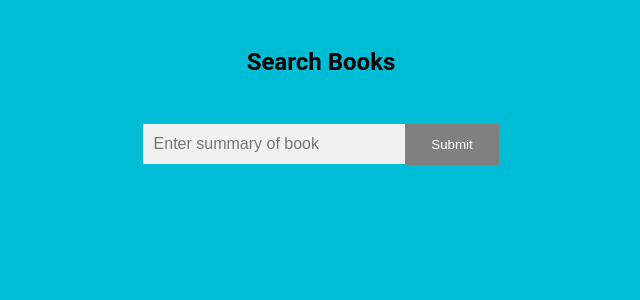
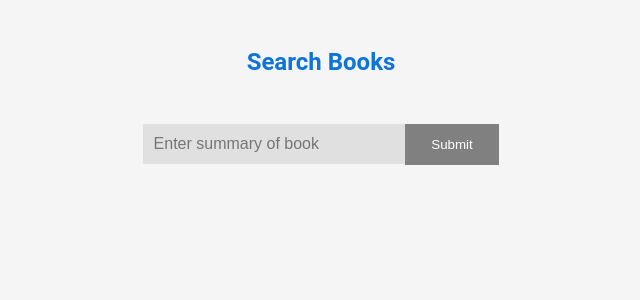
Before and after one commit to KA-32/course-books, a React (Create React App) app: page / in a window 1280 px wide. Shown: the top 300 px of the page, without its empty margins (319-959 px from the left). Built offline with nearby package versions, Linux system fonts and the light colour scheme.

Commit message:
minor UI improvements.

```diff
--- a/src/App.css
+++ b/src/App.css
@@ -2,7 +2,7 @@ body {
   margin: 0;
   padding: 0;
   font-family: "Roboto", sans-serif;
-  background-color: #00bcd4;
+  background-color: whitesmoke;
 }
 
 .main-container {
@@ -10,8 +10,12 @@ body {
   justify-content: center;
   flex-wrap: wrap;
   margin-bottom: 60px;
+  max-width: 1280px;
+  margin-left: auto;
+  margin-right: auto;
 }
 
 .title {
   margin: 2em 0;
+  color: #0d74d8;
 }
--- a/src/components/Autocomplete/Autocomplete.css
+++ b/src/components/Autocomplete/Autocomplete.css
@@ -1,12 +1,12 @@
 input {
   border: 1px solid transparent;
-  background-color: #f1f1f1;
+  background-color: #e0e0e0;
   padding: 10px;
   font-size: 16px;
 }
 
 input[type="text"] {
-  background-color: #f1f1f1;
+  background-color: #e0e0e0;
   width: 100%;
 }
 
@@ -59,8 +59,8 @@ input[type="text"] {
 }
 
 .auto-suggestions .suggestion-active{
-  background-color: #00BCD4;
-  color: #000;
+  background-color: DodgerBlue;
+  color: #fff;
   cursor: pointer;
 }
 .auto-suggestions li:hover {
@@ -84,14 +84,15 @@ input[type="text"] {
 }
 
 .auto-suggestions li {
-  background-color: #fff;
-  border-bottom: 1px solid #d4d4d4;
+  background-color: #e0e0e0;
+  border-bottom: 1px solid #c5bfbf;
   cursor: pointer;
   padding: 10px;
 }
 
 .auto-suggestions li:hover {
-  background-color: #e9e9e9;
+  background-color: #f1f1f1;
+  color: black;
 }
 
 .autocomplete-active {
--- a/src/components/CourseBook/CourseBook.css
+++ b/src/components/CourseBook/CourseBook.css
@@ -19,6 +19,7 @@
 
 .book-item .title {
   margin: 0 0 1em 0;
+  color: dodgerblue;
 }
 
 .book-item .avatar-wrapper .author-image {
@@ -29,12 +30,14 @@
 
 .book-item .author-name {
   vertical-align: middle;
+  color: #607d8b;
 }
 
 .book-item .description {
   margin: 0 0 1em 0;
   max-height: 146px;
   overflow-y: scroll;
+  color: #06223e;
 }
 
 .break {
```
